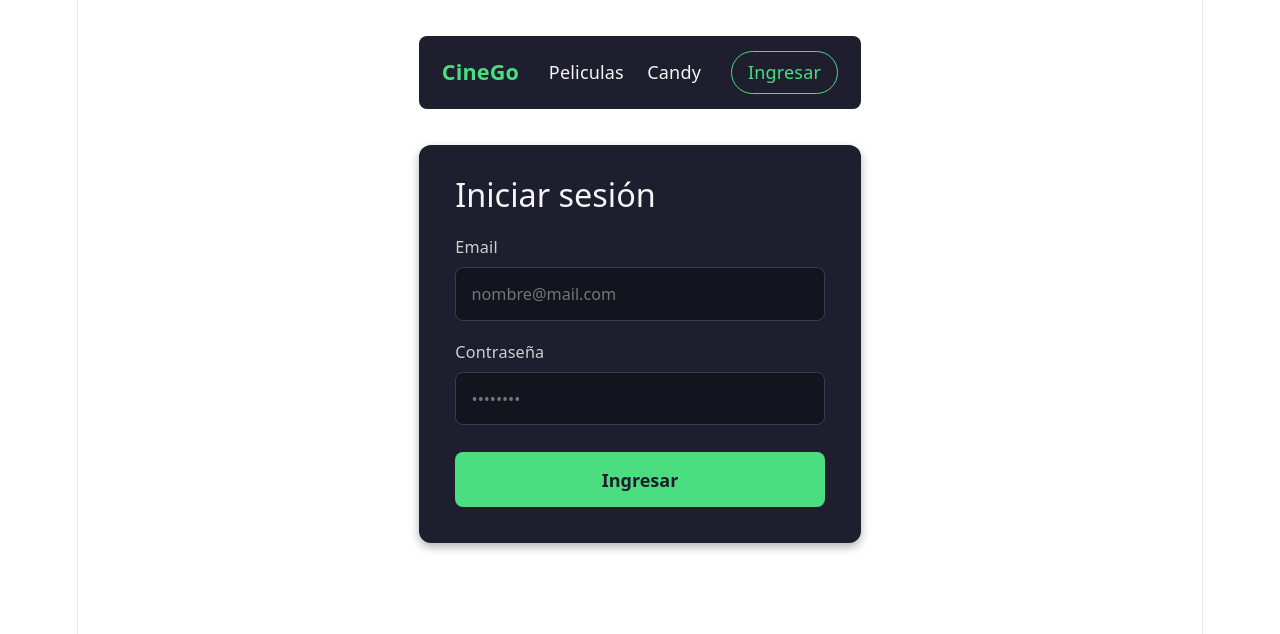
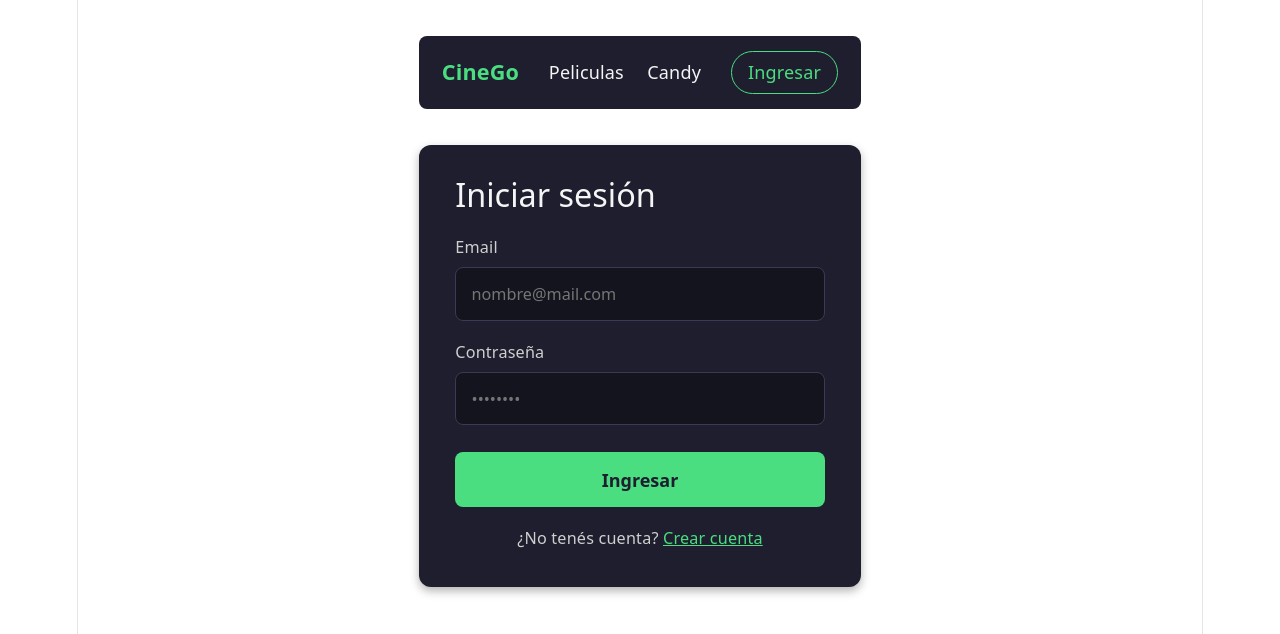
Before and after one commit to PaulaBatalla/front-cinego, a React (Vite) app: page /login in a window 1280 px wide. Shown: the top 634 px of the page. Built offline with nearby package versions, Linux system fonts and the light colour scheme.

Commit message:
feat: agrego links entre Login y Registro

```diff
--- a/src/components/Auth.css
+++ b/src/components/Auth.css
@@ -74,6 +74,16 @@
   cursor: not-allowed;
 }
 
+.auth-switch {
+  font-size: 0.9rem;
+  color: #cfcfcf;
+  text-align: center;
+}
+
+.auth-switch a {
+  color: #4ade80;
+}
+
 .auth-alert {
   padding: 0.7rem 0.85rem;
   border: 1px solid #f87171;
--- a/src/components/Login.jsx
+++ b/src/components/Login.jsx
@@ -1,5 +1,5 @@
 import { useState } from "react";
-import { useNavigate } from "react-router-dom";
+import { Link, useNavigate } from "react-router-dom";
 import "./Auth.css";
 
 function validar(email, password) {
@@ -110,6 +110,10 @@ function Login() {
       <button className="auth-submit" type="submit" disabled={cargando}>
         {cargando ? "Ingresando..." : "Ingresar"}
       </button>
+
+      <p className="auth-switch">
+        ¿No tenés cuenta? <Link to="/registro">Crear cuenta</Link>
+      </p>
     </form>
   );
 }
--- a/src/components/Registro.jsx
+++ b/src/components/Registro.jsx
@@ -1,4 +1,5 @@
 import { useState } from "react";
+import { Link } from "react-router-dom";
 import "./Auth.css";
 
 function Registro() {
@@ -106,6 +107,10 @@ function Registro() {
       <button className="auth-submit" type="submit">
         Crear cuenta
       </button>
+
+      <p className="auth-switch">
+        ¿Ya tenés cuenta? <Link to="/login">Iniciar sesión</Link>
+      </p>
     </form>
   );
 }
```
